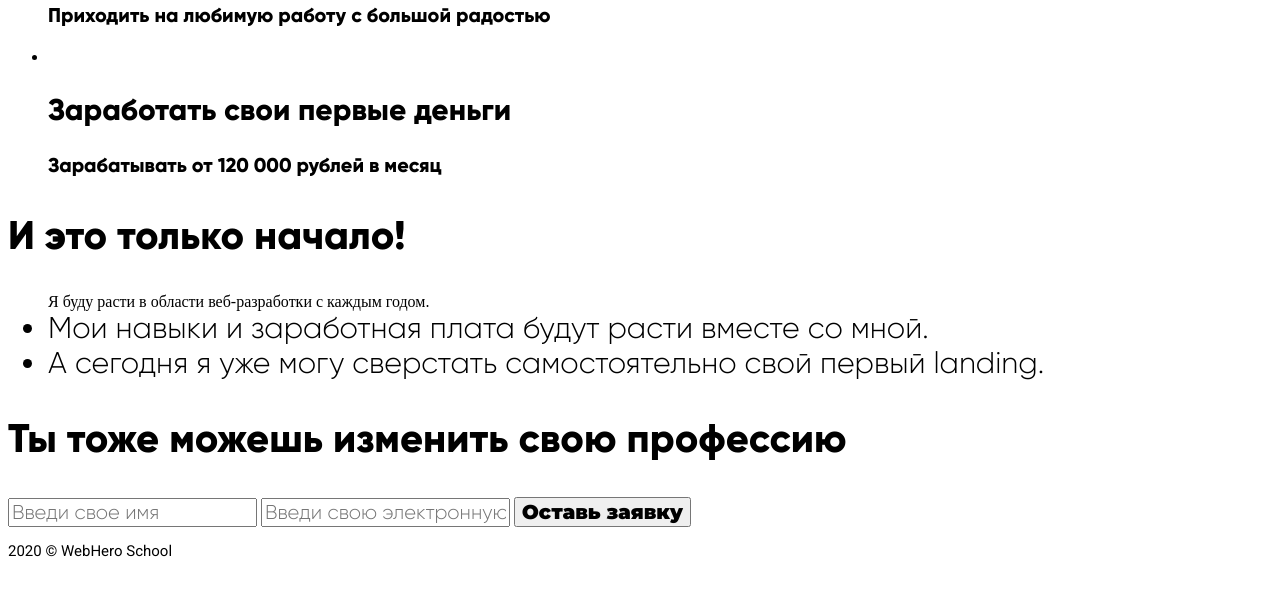
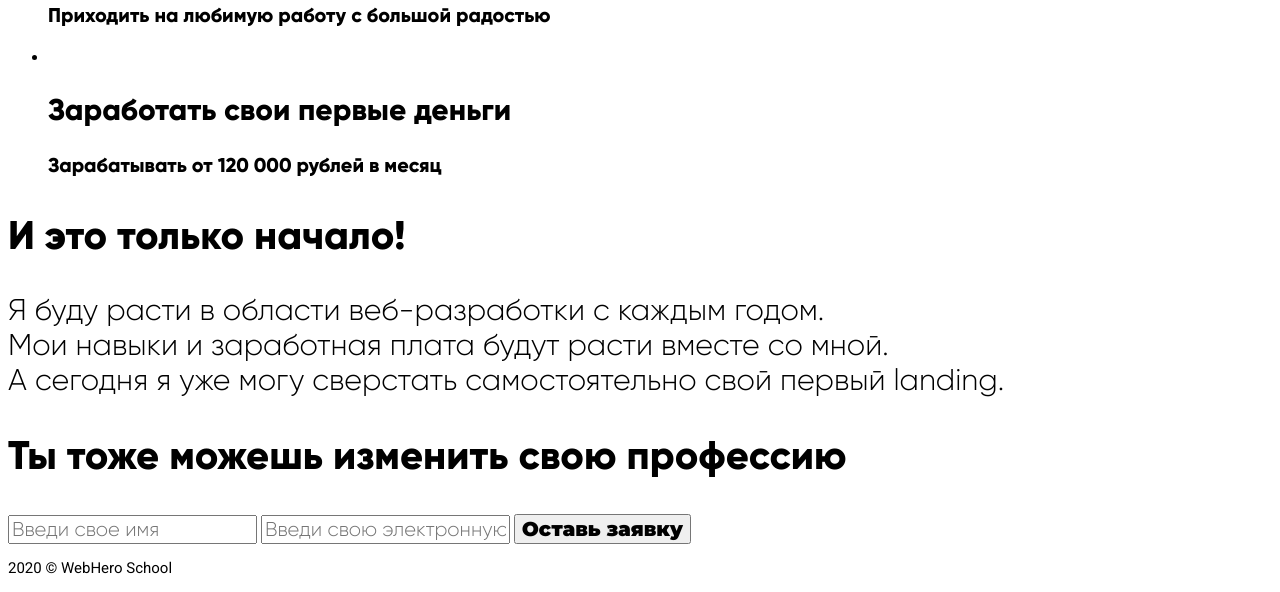
Before and after one commit to WebHeroSchool/zamira_final_project_module1, a plain HTML site: page index.html in a window 1280 px wide. Shown: the part 661-1253 px from the top of the page. Drawn offline with Linux system fonts and the light colour scheme.

Commit message:
исправление в html

```diff
--- a/index.html
+++ b/index.html
@@ -52,11 +52,11 @@
               </li>
             </ul>
           <h2 class="plans-section__title">И это только начало!</h2>
-          <ul class="plans-text"
-            <li class="plans-text__item">Я буду расти в области <nobr>веб-разработки</nobr> с&nbsp;каждым&nbsp;годом.</li>
-            <li class="plans-text__item">Мои навыки и заработная плата будут расти вместе&nbsp;со&nbsp;мной.</li>
-            <li class="plans-text__item">А сегодня я&nbsp;уже&nbsp;могу&nbsp;сверстать самостоятельно свой первый landing.</li>
-          </ul>
+          <p class="plans-text">
+            Я буду расти в области <nobr>веб-разработки</nobr> с&nbsp;каждым&nbsp;годом. <br>
+            Мои навыки и заработная плата будут расти вместе&nbsp;со&nbsp;мной.<br>
+            А сегодня я&nbsp;уже&nbsp;могу&nbsp;сверстать самостоятельно свой первый landing.<br>
+          </p>
         </section>
       </div>
       <section class="feedback">
--- a/style.css
+++ b/style.css
@@ -26,7 +26,7 @@
   font: 800 20px/25px 'Gilroy', arial, helvetica, sans-serif;
 }
 
-.plans-text__item{
+.plans-text{
   font: 300 30px/35px 'Gilroy', arial, helvetica, sans-serif;
 }
 
```
